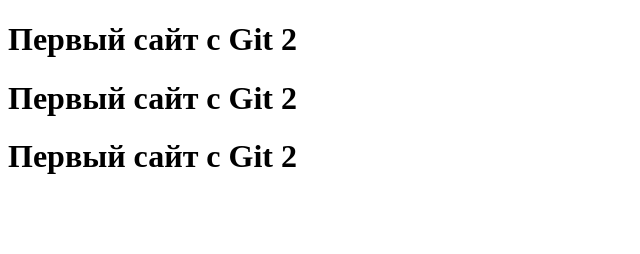
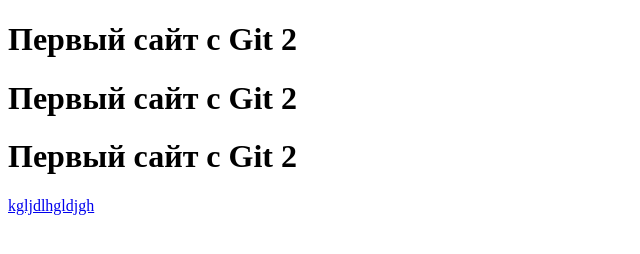
Before and after one commit to yevheniivolokitin/portfolio-site, a plain HTML site: page index.html in a window 1280 px wide. Shown: the whole page, without its empty margins (0-640 px from the left). Drawn offline with Linux system fonts and the light colour scheme.

Commit message:
test memory

```diff
--- a/index.html
+++ b/index.html
@@ -10,6 +10,7 @@
       <h1>Первый сайт с Git 2</h1>
       <h1>Первый сайт с Git 2</h1>
       <h1>Первый сайт с Git 2</h1>
+      <a href="#">kgljdlhgldjgh</a>
       <footer></footer>
    </body>
 </html>
```
